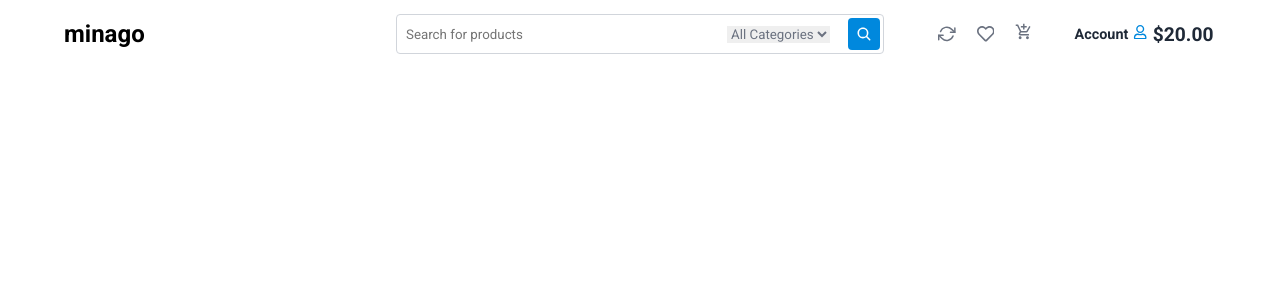
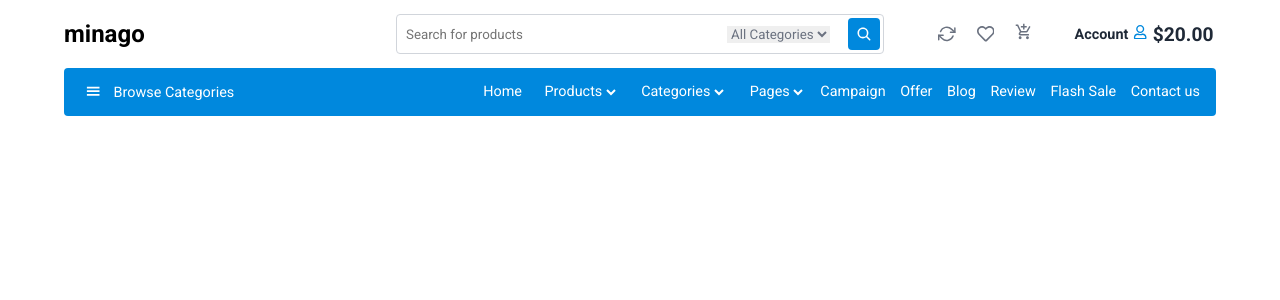
Before and after one commit to ShafiArnob/ecommerce-homepage, a React (Vite) app: page / in a window 1280 px wide. Shown: the top 300 px of the page. Built offline with nearby package versions, Linux system fonts and the light colour scheme.

Commit message:
secondary navbar

```diff
--- a/src/App.jsx
+++ b/src/App.jsx
@@ -1,10 +1,12 @@
 import Container from "./components/Container";
 import Navbar from "./components/Navbar";
+import NavbarSecondary from "./components/NavbarSecondary";
 
 function App() {
   return (
     <Container>
       <Navbar />
+      <NavbarSecondary />
     </Container>
   );
 }
--- /dev/null
+++ b/src/components/NavbarSecondary.jsx
@@ -0,0 +1,35 @@
+import styles from "../styles/NavbarSecondary.module.css";
+import { GiHamburgerMenu } from "react-icons/gi";
+const NavbarCategories = () => {
+  return (
+    <div className={styles.navbar}>
+      {/*Nav left */}
+      <div className={styles.navLeft}>
+        <GiHamburgerMenu />
+        <p>Browse Categories</p>
+      </div>
+
+      {/* Nav right */}
+      <div className={styles.navRight}>
+        <p>Home</p>
+        <select name="" id="">
+          <option value="">Products</option>
+        </select>
+        <select name="" id="">
+          <option value="">Categories</option>
+        </select>
+        <select name="" id="">
+          <option value="">Pages</option>
+        </select>
+        <p>Campaign</p>
+        <p>Offer</p>
+        <p>Blog</p>
+        <p>Review</p>
+        <p>Flash Sale</p>
+        <p>Contact us</p>
+      </div>
+    </div>
+  );
+};
+
+export default NavbarCategories;
--- /dev/null
+++ b/src/styles/NavbarSecondary.module.css
@@ -0,0 +1,62 @@
+:root {
+  --primary-color: rgb(0, 136, 221);
+  --primary-color-lite: rgb(0, 136, 221, 0.8);
+  --text-gray-dark: rgb(107 114 128);
+  --text-gray-mid: rgb(156 163 175);
+  --text-gray-lite: rgb(209 213 219);
+  --text-dark-dark: rgb(17 24 39);
+  --text-dark-mid: rgb(31 41 55);
+  --text-dark-lite: rgb(55 65 81);
+  --text-lite-white: #fff;
+  --border-gray-lite: rgb(209 213 219);
+}
+
+.navbar {
+  display: flex;
+  align-items: center;
+  justify-content: space-between;
+  height: 48px;
+  background-color: var(--primary-color);
+  border-radius: 4px;
+  font-size: 0.9rem;
+  color: var(--text-lite-white);
+}
+
+.navLeft {
+  flex: 1;
+  display: flex;
+  padding: 0 1.4rem;
+  /* background-color: red; */
+}
+
+.navLeft p {
+  margin-left: 0.8rem;
+}
+
+.navRight {
+  display: flex;
+  flex: 2;
+  justify-content: space-between;
+  padding: 0 1rem;
+}
+
+.navRight p:hover {
+  cursor: pointer;
+  color: rgb(243 244 246);
+}
+
+.navRight select {
+  margin-left: 4px;
+  outline: none;
+  border: none;
+  background-color: transparent;
+  font-size: 0.9rem;
+  color: var(--text-lite-white);
+
+  /* color: var(--text-gray-dark); */
+}
+
+.navRight select:hover {
+  cursor: pointer;
+  color: rgb(243 244 246);
+}
```
